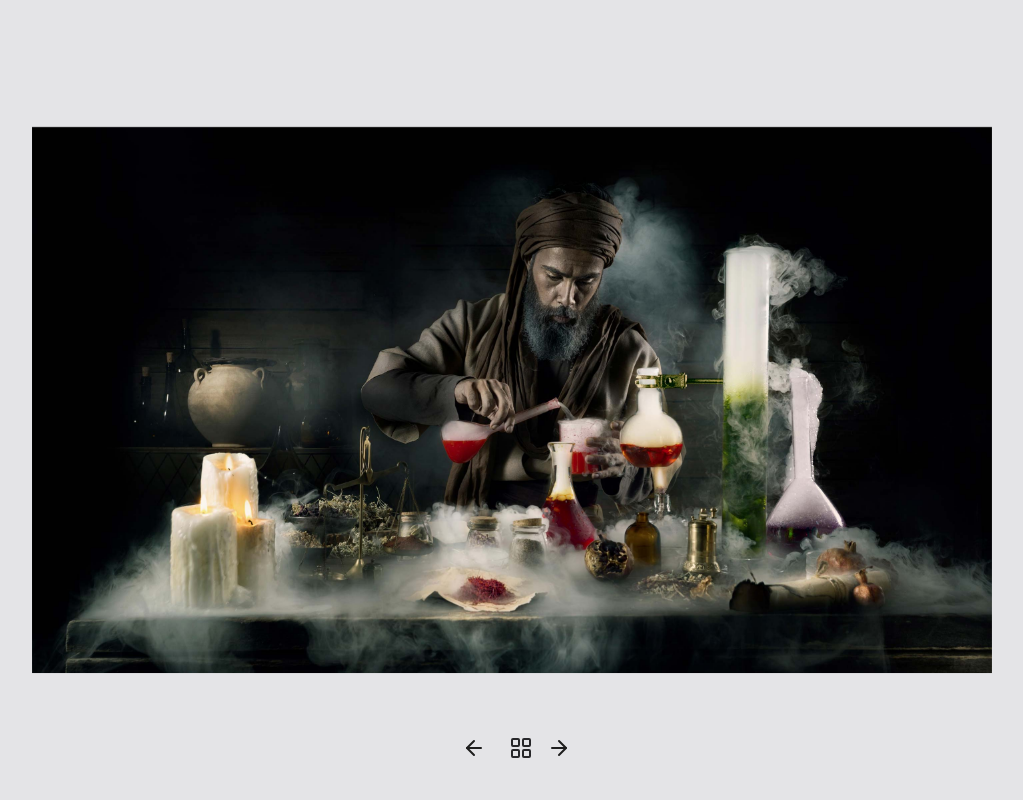
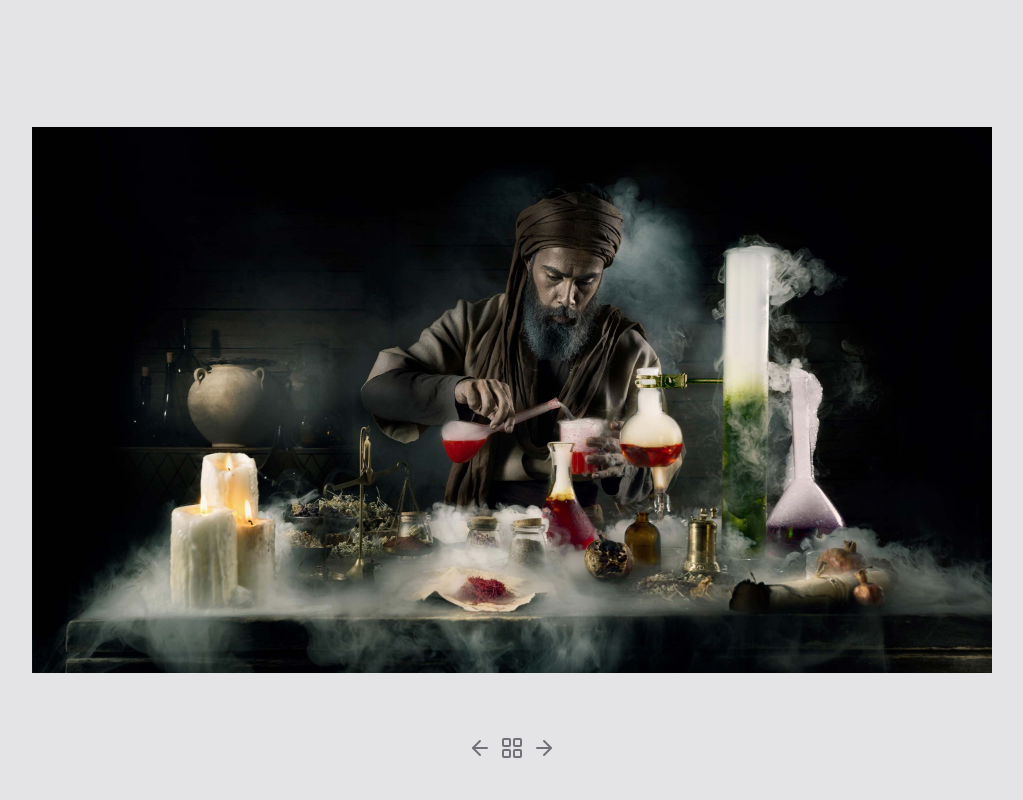
Before and after one commit to Emjayi/refaee-photography, a Next.js app: page /works in a window 1280 px wide. Both pictures are taken after a click on the element 134 px from the left and 163 px from the top of the page. Shown: the top 800 px of the page, without its empty margins (128-1151 px from the left). Built offline with nearby package versions, Linux system fonts and the light colour scheme.

Commit message:
fix the lightbox

```diff
--- a/src/app/works/lightbox.tsx
+++ b/src/app/works/lightbox.tsx
@@ -40,27 +40,29 @@ export default function Lightbox({ images, currentIndex, onClose, onNext, onPrev
                         className="object-contain"
                         priority
                     />
+                    <div className='w-full flex gap-2 justify-center absolute -bottom-10 '>
                         <button
-                        className="absolute left-[44%] -bottom-12 transform p-2"
                             onClick={handlePrev}
+                            className='text-zinc-500 hover:text-zinc-800 duration-300'
                         >
                             <ArrowLeft size={24} />
                             <span className="sr-only">Previous</span>
                         </button>
                         <button
-                        className="absolute right-[43%] -bottom-12 transform p-2"
+                            onClick={onClose}
+                            className='text-zinc-500 hover:text-zinc-800 duration-300'
+                        >
+                            <LayoutGrid size={24} />
+                            <span className="sr-only">Close</span>
+                        </button>
+                        <button
                             onClick={handleNext}
+                            className='text-zinc-500 hover:text-zinc-800 duration-300'
                         >
                             <ArrowRight size={24} />
                             <span className="sr-only">Next</span>
                         </button>
-                    <button
-                        className="absolute right-[47%] -bottom-12 text-zinc-800 hover:text-gray-600 p-2 transition-colors duration-200"
-                        onClick={onClose}
-                    >
-                        <LayoutGrid size={24} />
-                        <span className="sr-only">Close</span>
-                    </button>
+                    </div>
                 </div>
             </div>
         </div>
```
Lines whose indentation alone changed are shown as unchanged.
